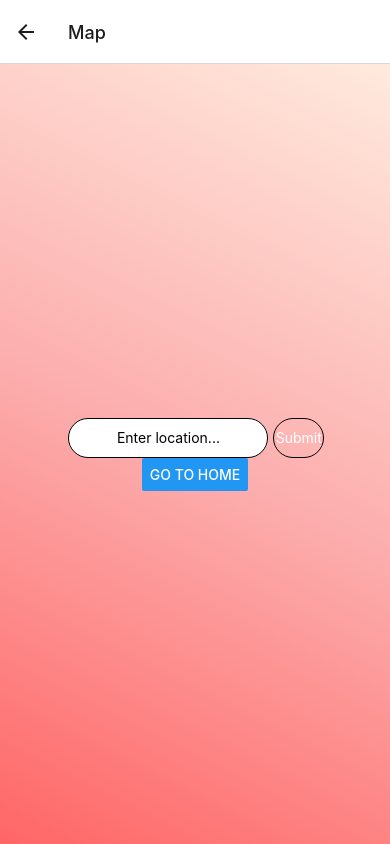
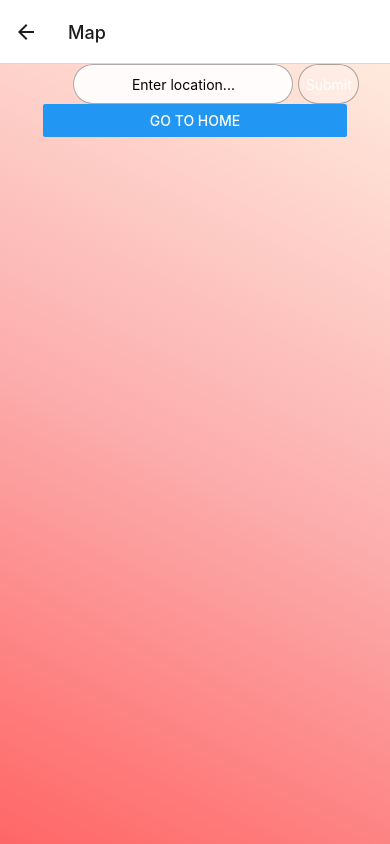
Before and after one commit to Parking-Finder/Parking-finder, a React Native app: screen /Map in a window 390 px wide. Built offline with nearby package versions, Linux system fonts and the light colour scheme.

Commit message:
adds styling

```diff
--- a/components/ui/SearchBar.js
+++ b/components/ui/SearchBar.js
@@ -53,7 +53,8 @@ const styles = StyleSheet.create({
         justifyContent: "center",
         borderWidth: 1,
         width: "20%",
-        borderColor: "black",
+        borderColor: 'rgba(52, 52, 52, 0.4)',
+        backgroundColor: 'rgba(255, 255, 255, 0.3)',
         borderRadius: 20,
         marginLeft: 5,
     },
@@ -63,11 +64,12 @@ const styles = StyleSheet.create({
     },
     input: {
         height: 40,
-        width: 200,
+        width: 220,
+        marginLeft: 30,
         borderWidth: 1,
-        borderColor: "black",
+        borderColor: 'rgba(52, 52, 52, 0.4)',
         borderRadius: "20px",
-        backgroundColor: "white",
+        backgroundColor: 'rgba(255, 255, 255, 0.9)',
         textAlign: "center",
     }
 })
--- a/components/views/Home.js
+++ b/components/views/Home.js
@@ -68,6 +68,7 @@ const styles = StyleSheet.create({
     },
     description: {
         marginBottom: 20,
+        color: 'rgba(36, 35, 33, 0.8)'
     },
     search: {
         flexDirection: "row",
--- a/components/views/Map.js
+++ b/components/views/Map.js
@@ -21,11 +21,15 @@ export default function Map({ navigation }) {
                 end={{ x: 1, y: 0 }}
                 style={styles.gradient}
             >
+
+                <View>
+
                <SearchBar/>
                 <Button
                     title="Go to Home"
                     onPress={() => navigation.navigate("Home")}
                 />
+                </View>
             </LinearGradient>
         </View>
     );
@@ -35,7 +39,7 @@ const styles = StyleSheet.create({
     container: {
         flex: 1,
         alignItems: "center",
-        justifyContent: "center",
+        // justifyContent: "center",
     },
     main: {
         flex: 1,
@@ -58,7 +62,6 @@ const styles = StyleSheet.create({
         justifyContent: "center",
         borderWidth: 1,
         width: '15%',
-        borderColor: 'black',
         borderRadius: 20,
         marginLeft: 5,
         padding: 5
@@ -79,7 +82,7 @@ const styles = StyleSheet.create({
     gradient: {
         flex: 1,
         alignItems: "center",
-        justifyContent: "center",
+        // justifyContent: "center",
         width: "100%",
         height: "100%",
     },
```
